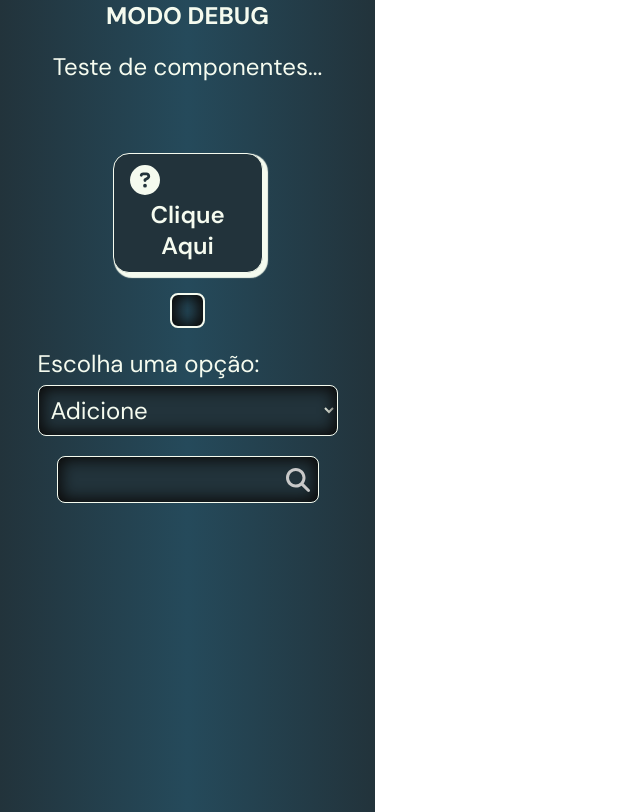
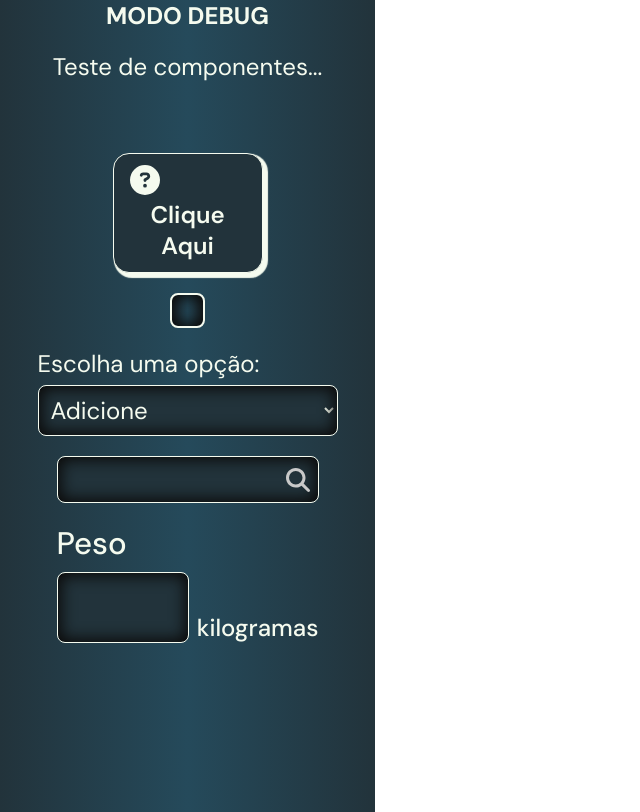
Before and after one commit to Grupo-2-Sustentare/sustentare-web, a React (Create React App) app: page /debug in a window 1280 px wide. Shown: the whole page, without its empty margins (0-640 px from the left). Built offline with nearby package versions, Linux system fonts and the light colour scheme; a web font is replaced by a local one.

Commit message:
Criação do MeasurementTextInput + remoção de propriedades "value", que causam problemas.

```diff
--- a/src/components/IconTextInput/IconTextInput.jsx
+++ b/src/components/IconTextInput/IconTextInput.jsx
@@ -2,7 +2,7 @@ import styles from "./iconTextInput.module.css"
 import {FontAwesomeIcon} from "@fortawesome/react-fontawesome";
 const TIPOS_PERMITIDOS = ["text", "password"]
 
-export default function IconTextInput({ label, value, type="text", onChange}){
+export default function IconTextInput({ label, type="text", onChange}){
 
     // Se o tipo não for permitido, dá exception.
     if (!TIPOS_PERMITIDOS.includes(type)) throw new Error("Tipo não permitido ou não implementado. Medida de qualidade.")
@@ -17,7 +17,7 @@ export default function IconTextInput({ label, value, type="text", onChange}){
         <div className={styles.textInput}>
             {tagLabel}
             <div>
-                <input value={value} type={type} onChange={onChange}/>
+                <input type={type} onChange={onChange}/>
                 <FontAwesomeIcon className={styles.icon} icon={"magnifying-glass"}></FontAwesomeIcon>
             </div>
         </div>
--- /dev/null
+++ b/src/components/MeasumentTextInput/MeasurementTextInput.jsx
@@ -0,0 +1,19 @@
+import styles from "./measurementTextInput.module.css"
+
+export default function MeasurementTextInput({ label, measurementUnit, onChange}){
+    // Criando a label, caso tenha sido informada.
+    let tagLabel = null;
+    if (label !== undefined){
+        tagLabel = <label>{label}</label>
+    }
+
+    return (
+        <div className={styles.measurementInput}>
+            {tagLabel}
+            <span>
+                <input type={"text"} onChange={onChange}/>
+                <label className={styles.unit}>{measurementUnit}</label>
+            </span>
+        </div>
+    )
+}
--- /dev/null
+++ b/src/components/MeasumentTextInput/measurementTextInput.module.css
@@ -0,0 +1,33 @@
+.measurementInput{
+    display: flex;
+    flex-direction: column;
+    align-items: start;
+    gap: 8px;
+}
+
+.measurementInput label{
+    max-width: 262px;
+    font-size: 1.3em;
+    font-weight: 500;
+}
+
+.measurementInput input{
+    text-align: right;
+    font-size: 1.7em;
+    width: 60%;
+    padding: 8px;
+    background: var(--gunmetal);
+    border: var(--borda-branca);
+    border-radius: 8px;
+    box-shadow: var(--sombra-in-escura);
+}
+.measurementInput span{
+    display: flex;
+    width: 262px;
+    flex-direction: row;
+    gap: 8px;
+    align-items: end;
+}
+.measurementInput .unit{
+    font-size: 1em;
+}
--- a/src/components/TextInput/TextInput.jsx
+++ b/src/components/TextInput/TextInput.jsx
@@ -1,7 +1,7 @@
 import styles from "./textInput.module.css"
 const TIPOS_PERMITIDOS = ["text", "password"]
 
-export default function Input({ label, value, type="text", onChange}){
+export default function Input({ label, type="text", onChange}){
 
     // Se o tipo não for permitido, dá exception.
     if (!TIPOS_PERMITIDOS.includes(type)) throw new Error("Tipo não permitido ou não implementado. Medida de qualidade.")
@@ -15,7 +15,7 @@ export default function Input({ label, value, type="text", onChange}){
     return (
         <div className={styles.textInput}>
             {tagLabel}
-            <input value={value} type={type} onChange={onChange}/>
+            <input type={type} onChange={onChange}/>
         </div>
     )
 }
--- a/src/pages/Debug/Debug.jsx
+++ b/src/pages/Debug/Debug.jsx
@@ -2,6 +2,7 @@ import IconButton from "../../components/IconButton/IconButton";
 import Checkbox from "../../components/Checkbox/Checkbox";
 import StrechList from "../../components/StrechList/StrechList";
 import IconTextInput from "../../components/IconTextInput/IconTextInput";
+import MeasurementTextInput from "../../components/MeasumentTextInput/MeasurementTextInput";
 
 export default function Debug(){
     return (
@@ -13,6 +14,12 @@ export default function Debug(){
             <Checkbox/>
             <StrechList/>
             <IconTextInput/>
+            <MeasurementTextInput
+                label={"Peso"}
+                value={50}
+                type={"number"}
+                measurementUnit={"kilogramas"}
+            />
         </>
     )
 }
```
